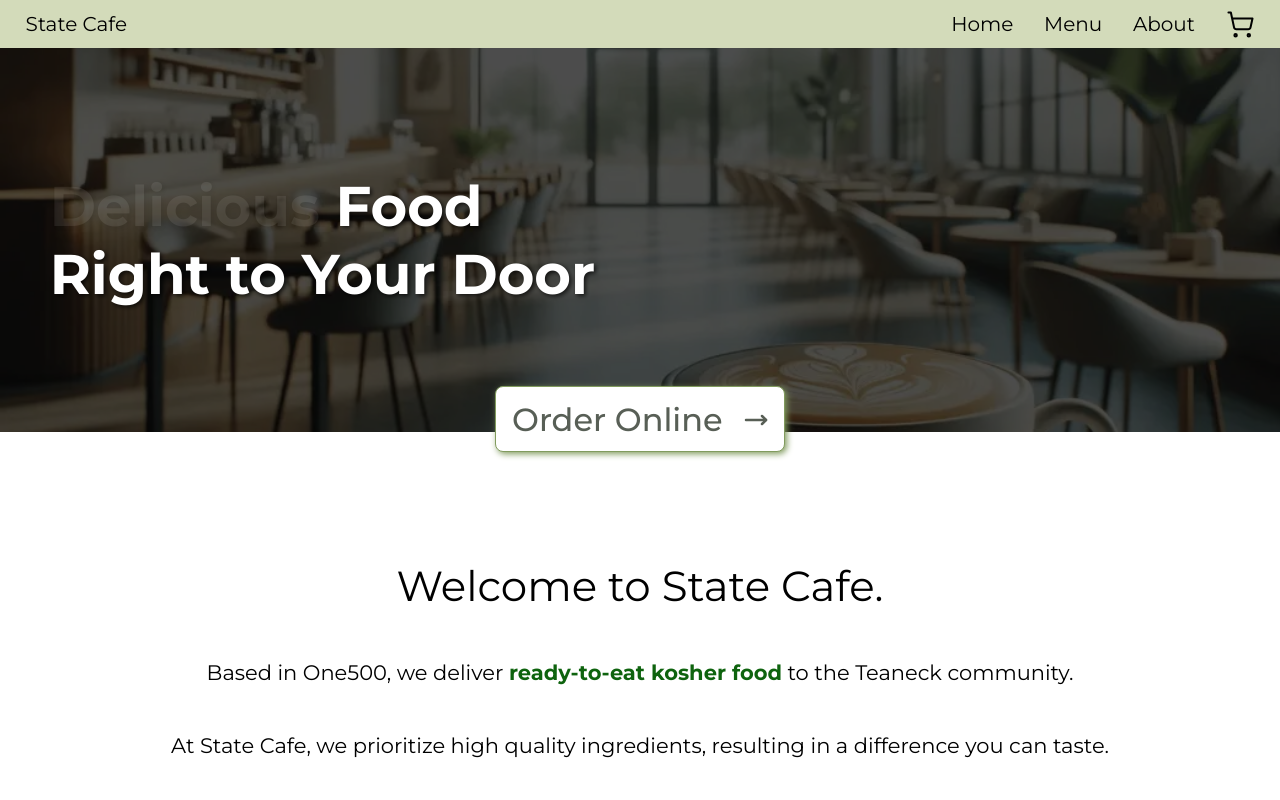
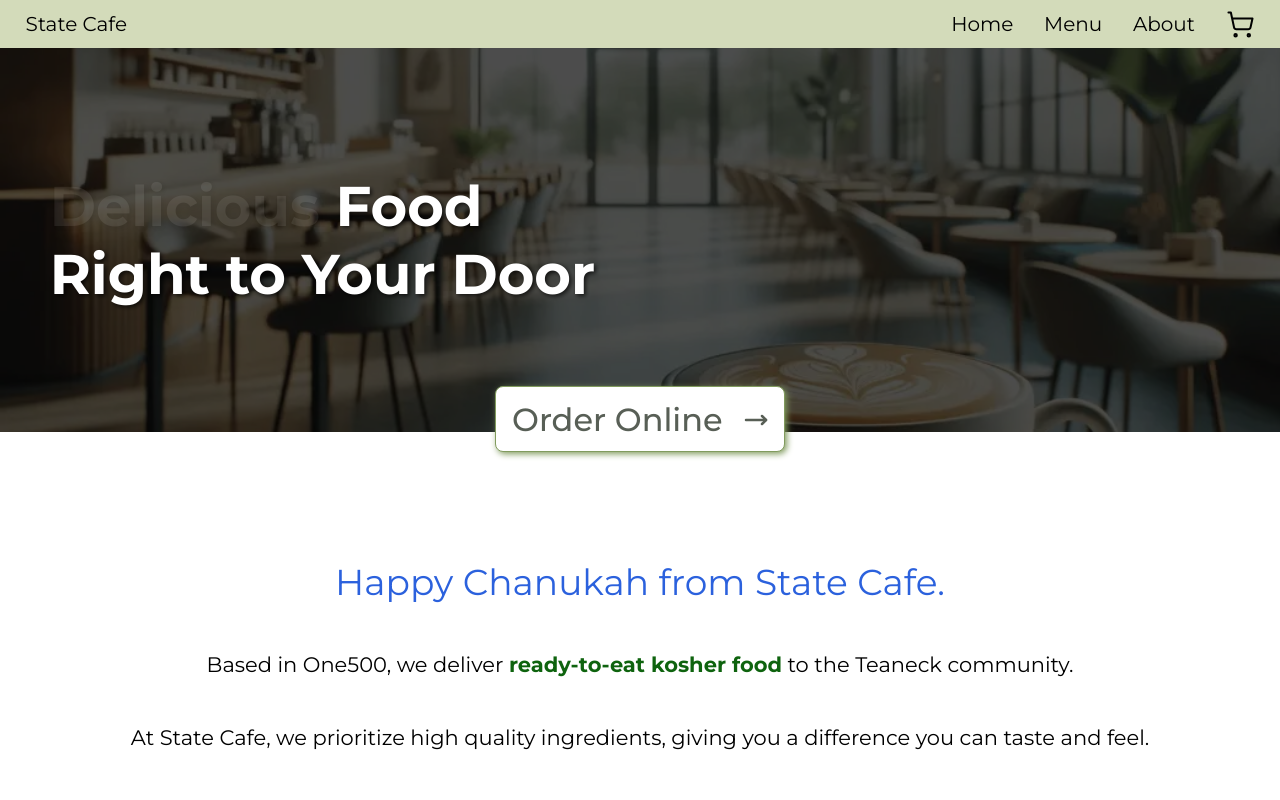
Before and after one commit to tzvi2/State-Cafe, a React (Create React App) app in the folder frontend/: page / in a window 1280 px wide. Shown: the top 800 px of the page. Built offline with nearby package versions, Linux system fonts and the light colour scheme; no server answers.

Commit message:
seasonal greeting

```diff
--- a/frontend/src/components/home page slides/WelcomeSlide.js
+++ b/frontend/src/components/home page slides/WelcomeSlide.js
@@ -8,10 +8,10 @@ function WelcomeSlide() {
 
 	return (
 		<div className={styles.welcomeSlide}>
-			<p className={styles.header}>Welcome to State Cafe.</p>
+			<p className={styles.header}>Happy Chanukah from State Cafe.</p>
 			{/* <img src={logo} className={styles.logo}></img> */}
 			<p className={styles.sub_header}>Based in One500, we deliver <strong>ready-to-eat kosher food</strong> to the Teaneck community.</p>
-			<p className={styles.sub_header}>At State Cafe, we prioritize high quality ingredients, resulting in a difference you can taste.</p>
+			<p className={styles.sub_header}>At State Cafe, we prioritize high quality ingredients, giving you a difference you can taste and feel.</p>
 		</div>
 	)
 }
--- a/frontend/src/components/styles/home page slides styles/WelcomeSlide.module.css
+++ b/frontend/src/components/styles/home page slides styles/WelcomeSlide.module.css
@@ -1,5 +1,5 @@
 .welcomeSlide {
-  margin: 8rem 0;
+	margin: 8rem 0;
 }
 
 .welcomeSlide p {
@@ -7,9 +7,10 @@
 }
 
 .welcomeSlide .header {
-	font-size: 42px;
+	font-size: 36px;
 	opacity: 0;
 	animation: fadeIn 2s .4s forwards;
+	color: rgb(43, 97, 221);
 }
 
 .welcomeSlide .sub_header {
@@ -26,7 +27,7 @@
 
 @keyframes fadeIn {
 	to {
-			opacity: 1;
+		opacity: 1;
 	}
 }
 
```
